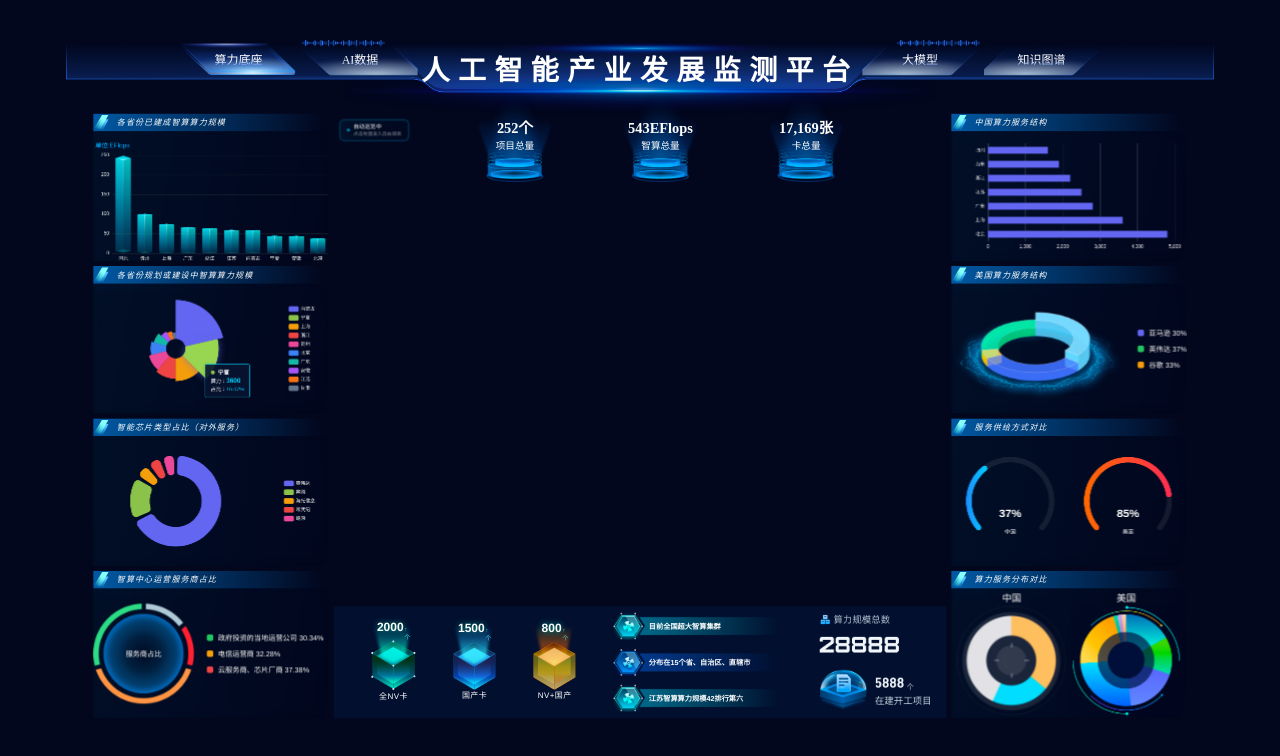
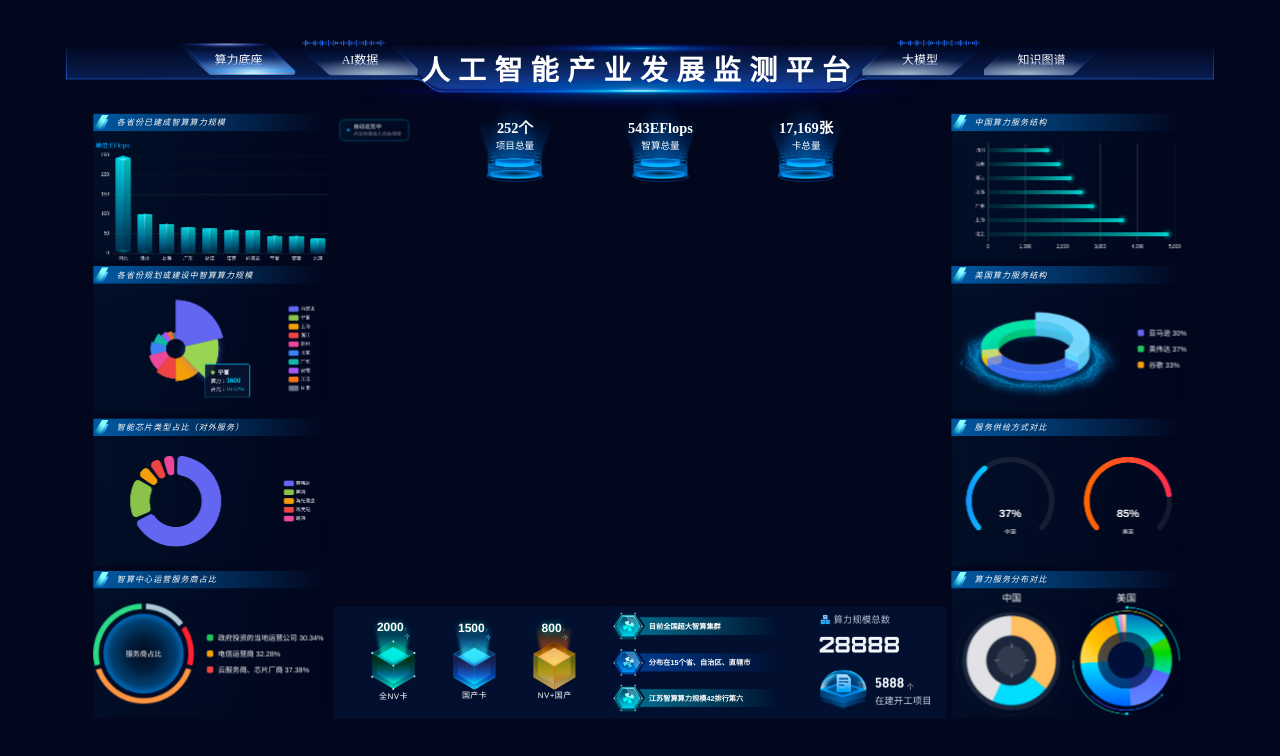
Before and after one commit to eason-shi/ai-monitor-platform, a React (Vite) app: page / in a window 1280 px wide. Shown: the top 756 px of the page. Built offline with nearby package versions, Linux system fonts and the light colour scheme; no server answers; a web font is replaced by a local one.

Commit message:
feat:样式修改

```diff
--- a/src/ui/distribution/china-computing-power.tsx
+++ b/src/ui/distribution/china-computing-power.tsx
@@ -40,13 +40,43 @@ export function ChinaComputingPower() {
           type: "bar",
           data: data.map((item) => item.value),
           itemStyle: {
-            color: "#6366f1",
+            color: {
+              type: "linear",
+              x: 1,
+              y: 0,
+              x2: 0,
+              y2: 0,
+              colorStops: [
+                { offset: 0, color: "#00D0CE" },
+                { offset: 1, color: "rgba(0, 91, 90, 0.25)" },
+              ],
+            },
           },
-          barWidth: "50%",
+          barWidth: "30%",
           emphasis: {
             focus: "series",
             itemStyle: { opacity: 1 },
           },
+        },
+        {
+          type: "effectScatter",
+          coordinateSystem: "cartesian2d",
+          data: data.map((item) => [
+            item.value,
+            data.findIndex((d) => d.province === item.province),
+          ]),
+          symbolSize: 8,
+          showEffectOn: "render",
+          rippleEffect: {
+            brushType: "stroke",
+            scale: 4,
+          },
+          itemStyle: {
+            color: "#00D0CE",
+            shadowBlur: 10,
+            shadowColor: "#00D0CE",
+          },
+          zlevel: 1,
         },
       ],
     };
```
